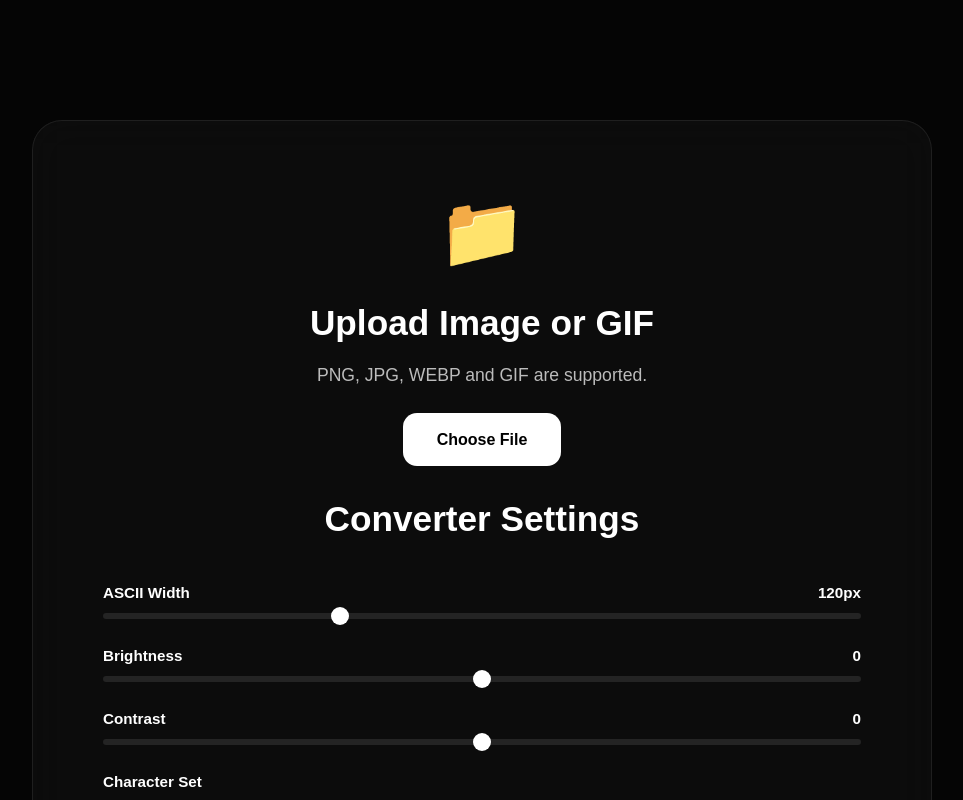
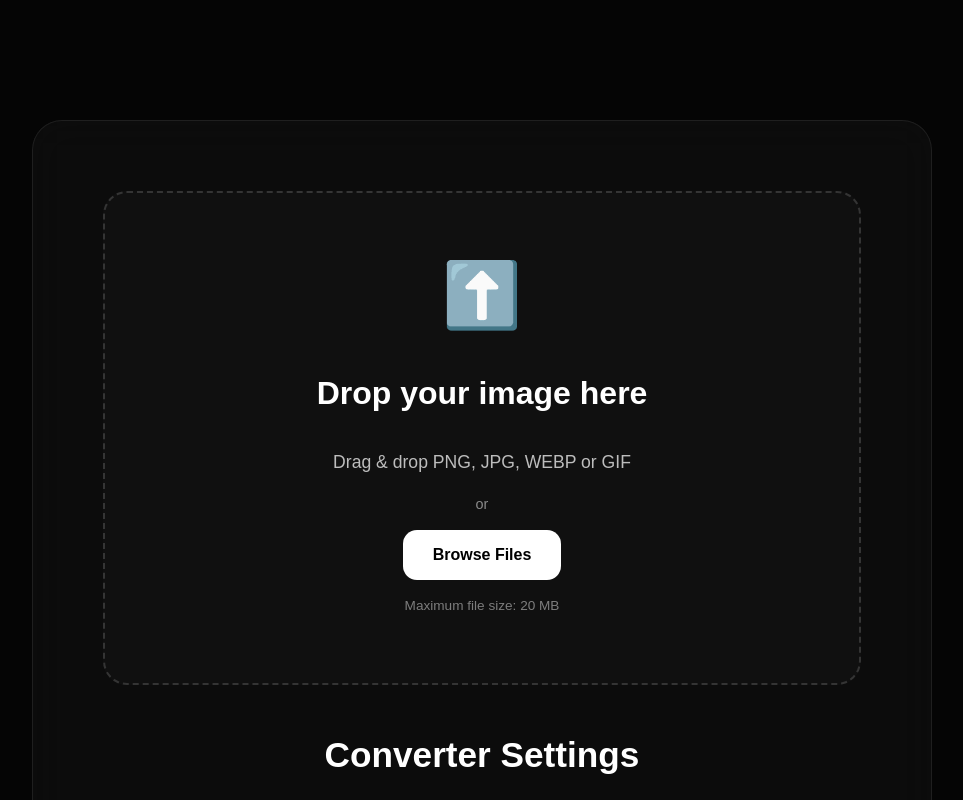
Before and after one commit to itzmitto/ascii-art-website, a Next.js app: page / in a window 1280 px wide. Shown: the part 800-1600 px from the top of the page, without its empty margins (158-1121 px from the left). Built offline with nearby package versions, Linux system fonts and the light colour scheme.

Commit message:
upload verbeterd

```diff
--- a/src/app/globals.css
+++ b/src/app/globals.css
@@ -572,3 +572,70 @@ img {
   white-space: pre;
   border: 1px solid rgba(255, 255, 255, .08);
 }
+
+.upload-dropzone {
+  display: flex;
+  flex-direction: column;
+  align-items: center;
+  justify-content: center;
+  gap: 18px;
+  padding: 70px 40px;
+  border: 2px dashed rgba(255, 255, 255, .15);
+  border-radius: 24px;
+  cursor: pointer;
+  transition: .3s;
+  background: rgba(255, 255, 255, .02);
+}
+
+.upload-dropzone:hover {
+  border-color: #6aa8ff;
+  background: rgba(106, 168, 255, .05);
+  transform: translateY(-3px);
+}
+
+.upload-dropzone.drag-active {
+  border-color: #6aa8ff;
+  background: rgba(106, 168, 255, .08);
+  box-shadow: 0 0 50px rgba(106, 168, 255, .2);
+}
+
+.upload-icon {
+  font-size: 64px;
+  line-height: 1;
+}
+
+.upload-dropzone h2 {
+  font-size: 2rem;
+  font-weight: 700;
+}
+
+.upload-dropzone p {
+  color: #bdbdbd;
+  margin: 0;
+}
+
+.upload-divider {
+  font-size: .9rem;
+  color: #8b8b8b;
+}
+
+.upload-btn {
+  display: inline-flex;
+  align-items: center;
+  justify-content: center;
+  padding: 16px 30px;
+  background: white;
+  color: black;
+  border-radius: 14px;
+  font-weight: 700;
+  transition: .25s;
+}
+
+.upload-btn:hover {
+  transform: translateY(-2px);
+}
+
+.upload-dropzone small {
+  color: #7d7d7d;
+  font-size: .85rem;
+}
--- a/src/components/Upload.tsx
+++ b/src/components/Upload.tsx
@@ -1,5 +1,6 @@
 "use client";
-import { ChangeEvent, useState } from "react";
+
+import { ChangeEvent, DragEvent, useState } from "react";
 import Preview from "@/components/Preview";
 import AsciiViewer from "@/components/AsciiViewer";
 import Controls from "@/components/Controls";
@@ -7,8 +8,9 @@ import { useAscii, AsciiOptions } from "@/hooks/useAscii";
 import { UploadFile } from "@/types/ascii";
 
 export default function Upload() {
+    const [fileData, setFileData] = useState<UploadFile | null>(null);
+    const [dragActive, setDragActive] = useState(false);
 
-    const [fileData, setFileData] = useState<UploadFile | null>(null);
     const [options, setOptions] = useState<AsciiOptions>({
         width: 120,
         brightness: 0,
@@ -18,9 +20,8 @@ export default function Upload() {
     });
 
     const ascii = useAscii(fileData?.url ?? null, options);
-    function handleFile(e: ChangeEvent<HTMLInputElement>) {
-        const file = e.target.files?.[0];
-        if (!file) return;
+
+    function loadFile(file: File) {
         const url = URL.createObjectURL(file);
         const type = file.type === "image/gif"
             ? "gif"
@@ -33,18 +34,39 @@ export default function Upload() {
             file
         });
     }
+
+    function handleFile(e: ChangeEvent<HTMLInputElement>) {
+        const file = e.target.files?.[0];
+        if (!file) return;
+        loadFile(file);
+    }
+
+    function handleDrag(e: DragEvent<HTMLDivElement>) {
+        e.preventDefault();
+        e.stopPropagation();
+        if (e.type === "dragenter" || e.type === "dragover") {
+            setDragActive(true);
+        } else if (e.type === "dragleave") {
+            setDragActive(false);
+        }
+    }
+    function handleDrop(e: DragEvent<HTMLDivElement>) {
+        e.preventDefault();
+        e.stopPropagation();
+        setDragActive(false);
+        const file = e.dataTransfer.files?.[0];
+        if (!file) return;
+        loadFile(file);
+    }
     return (
         <section className="upload-section">
-
-            <div className="upload-card">
-
-                <div className="upload-icon">
-                    📁
-                </div>
-                <h2>
-                    Upload Image or GIF
-                </h2>
-                <p> PNG, JPG, WEBP and GIF are supported.</p>
+            <div
+                className={`upload-card ${dragActive ? "drag-active" : ""}`}
+                onDragEnter={handleDrag}
+                onDragLeave={handleDrag}
+                onDragOver={handleDrag}
+                onDrop={handleDrop}
+            >
                 <input
                     hidden
                     id="upload"
@@ -54,15 +76,35 @@ export default function Upload() {
                 />
                 <label
                     htmlFor="upload"
-                    className="upload-btn">Choose File
+                    className={`upload-dropzone ${dragActive ? "drag-active" : ""}`}
+                >
+                    <div className="upload-icon">
+                        ⬆️
+                    </div>
+                    <h2>Drop your image here</h2>
+                    <p>
+                        Drag & drop PNG, JPG, WEBP or GIF
+                    </p>
+                    <span className="upload-divider">
+                        or
+                    </span>
+                    <span className="upload-btn">
+                        Browse Files
+                    </span>
+                    <small>
+                        Maximum file size: 20 MB
+                    </small>
                 </label>
-                <h2 style={{ marginTop: "50px", marginBottom: "20px" }}>
-                    Converter Settings
+                <h2
+                    style={{
+                        marginTop: "50px",
+                        marginBottom: "20px"
+                    }}
+                >Converter Settings
                 </h2>
                 <Controls
                     options={options}
-                    setOptions={setOptions}
-                />
+                    setOptions={setOptions} />
                 {fileData && (
                     <div className="converter-grid">
                         <div className="converter-panel">
@@ -87,5 +129,4 @@ export default function Upload() {
             </div>
         </section>
     );
-
 }
```
